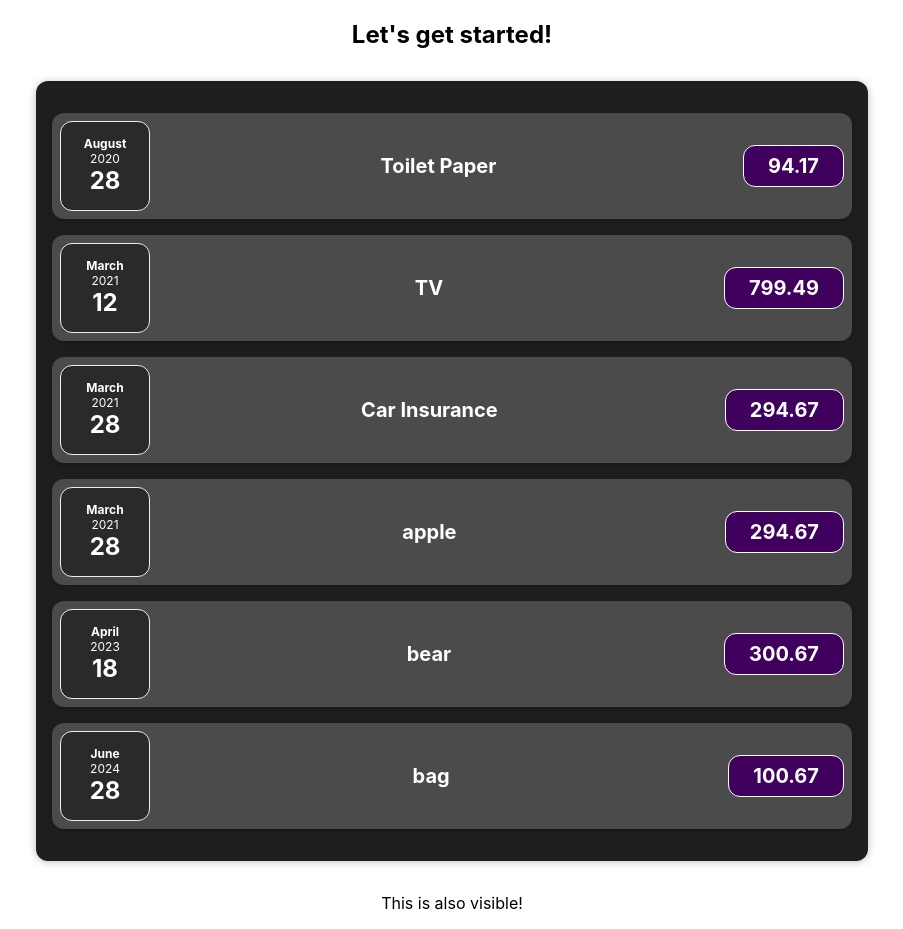
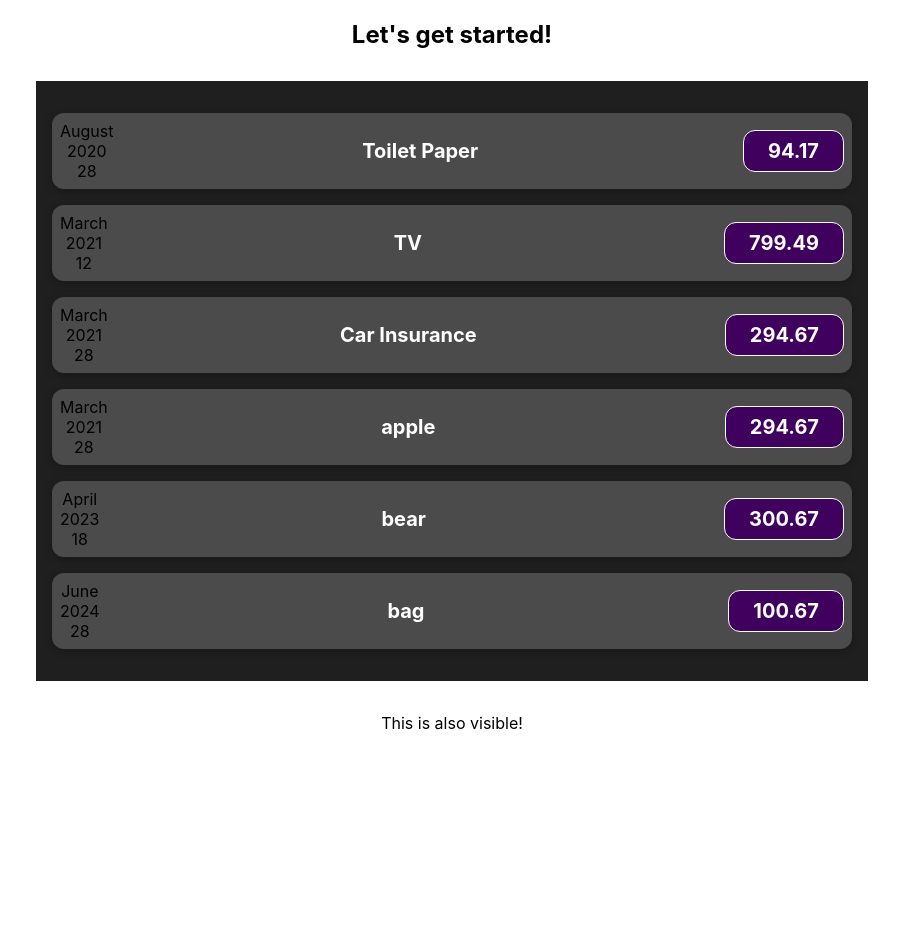
Before and after one commit to kangheemung/test_11_09, a React (Create React App) app: page / in a window 1280 px wide. Shown: the whole page, without its empty margins (188-1091 px from the left). After the commit the page ends 800 px from the top, so only its background shows below. Built offline with nearby package versions, Linux system fonts and the light colour scheme.

Commit message:
add components

```diff
--- a/src/App.js
+++ b/src/App.js
@@ -1,7 +1,8 @@
 import logo from './logo.svg';
 import './App.css';
-import ExpenseItem from './components/ExpenseItem';
-import Expenses from './components/Expenses'
+import React from 'react';
+import ExpenseItem from './components/Expenses/ExpenseItem';
+import Expenses from './components/Expenses/Expenses'
 function App() {
   const expenses =[
     {
@@ -25,14 +26,21 @@
     },
     {id: 'e4',title:'apple' ,amount: 294.67, date: new Date(2021, 2, 28)},
     {id: 'e5',title:'bear' ,amount: 300.67, date: new Date(2023, 3, 18)},
-    {id: 'e6',title:'bag' ,amount: 100.67, date: new Date(2024, 5, 28)}];
-  return (
+    {id: 'e6',title:'bag' ,amount: 100.67, date: new Date(2024, 5, 28)}
+    ];
+    return (//React.createElement(
+     // 'div',
+      //{},
+     //  React.createElement('h2',{},"Let's get started!"),
+     //  React.createElement(Expenses, {items: expenses})
+     // );
+  //(
     <div className="App">
-       <h2>Let's get started!</h2>
-       <Expenses items={expenses}/>
-       <p>This is also visible!</p>
+      <h2>Let's get started!</h2>
+        <Expenses items={expenses}/>
+         <p>This is also visible!</p>
     </div>
-  );
+ );
 }
 
 export default App;
--- a/src/components/ExpenseDate.css
+++ /dev/null
@@ -1,26 +0,0 @@
-.expense-date {
-  display: flex;
-  flex-direction: column;
-  width: 5.5rem;
-  height: 5.5rem;
-  border: 1px solid #ececec;
-  background-color: #2a2a2a;
-  color: white;
-  border-radius: 12px;
-  align-items: center;
-  justify-content: center;
-}
-
-.expense-date__month {
-  font-size: 0.75rem;
-  font-weight: bold;
-}
-
-.expense-date__year {
-  font-size: 0.75rem;
-}
-
-.expense-date__day {
-  font-size: 1.5rem;
-  font-weight: bold;
-}
--- /dev/null
+++ b/src/components/Expenses/ExpenseDate.css
@@ -0,0 +1,55 @@
+.expense-item {
+  display: flex;
+  justify-content: space-between;
+  align-items: center;
+  padding: 0.5rem;
+  margin: 1rem 0;
+
+  background-color: #4b4b4b;
+}
+
+.expense-item__description {
+  display: flex;
+  flex-direction: column;
+  gap: 1rem;
+  align-items: flex-end;
+  flex-flow: column-reverse;
+  justify-content: flex-start;
+  flex: 1;
+}
+
+.expense-item h2 {
+  color: #3a3a3a;
+  font-size: 1rem;
+  flex: 1;
+  margin: 0 1rem;
+  color: white;
+}
+
+.expense-item__price {
+  font-size: 1rem;
+  font-weight: bold;
+  color: white;
+  background-color: #40005d;
+  border: 1px solid white;
+  padding: 0.5rem;
+  border-radius: 12px;
+}
+
+@media (min-width: 580px) {
+  .expense-item__description {
+    flex-direction: row;
+    align-items: center;
+    justify-content: flex-start;
+    flex: 1;
+  }
+
+  .expense-item__description h2 {
+    font-size: 1.25rem;
+  }
+
+  .expense-item__price {
+    font-size: 1.25rem;
+    padding: 0.5rem 1.5rem;
+  }
+}
--- a/src/components/ExpenseDate.js
+++ b/src/components/Expenses/ExpenseDate.js
@@ -1,4 +1,4 @@
-import './ExpenseDate.css'
+import '../Expenses/ExpenseDate.css'
 //購入の日のレンダリングする。
 function ExpenseDate(props){
  const month = props.date.toLocaleString('en-US', { month: 'long' });
--- a/src/components/ExpenseItem.js
+++ b/src/components/Expenses/ExpenseItem.js
@@ -1,7 +1,8 @@
 
 
-import ExpenseDate from './ExpenseDate';
-import './ExpenseItem.css';
+import ExpenseDate from '../Expenses/ExpenseDate';
+import '../Expenses/ExpenseItem.css';
+import Card from '../UI/Card';
 function ExpenseItem(props) {
     //削除可能になる。
 // const expenseDate = new Date(2021, 2, 28);
@@ -13,13 +14,13 @@
  //const year = props.date.getFullYear();
 
     return(
-      <div className='expense-item'>
+      <Card className='expense-item'>
        <ExpenseDate date={props.date}/>
-        <div className="expense-item__description ">
+        <div className= " expense-item__description">
           <h2>{props.title}</h2>
           <div className="expense-item__price">{props.amount}</div>
         </div>
-      </div>
+      </Card>
     );
 
 }
--- a/src/components/Expenses.css
+++ b/src/components/Expenses/Expenses.css
@@ -4,6 +4,5 @@
   margin: 2rem auto;
   width: 50rem;
   max-width: 95%;
-  border-radius: 12px;
-  box-shadow: 0 1px 8px rgba(0, 0, 0, 0.25);
+
 }
--- a/src/components/Expenses.js
+++ b/src/components/Expenses/Expenses.js
@@ -1,10 +1,11 @@
-import ExpenseItem from './ExpenseItem';
-import './Expenses.css';
+import ExpenseItem from '../Expenses/ExpenseItem';
+import Card from '../UI/Card';
+import '../Expenses/Expenses.css';
 
 function Expenses(props){
 
 return (
-    <div className="expenses">
+    <Card className="expenses">
        <ExpenseItem
         title={props.items[0].title}
         amount={props.items[0].amount}
@@ -35,7 +36,7 @@
         amount={props.items[5].amount}
         date={props.items[5].date}
       />
-    </div>
+    </Card>
       );
 
 }
--- /dev/null
+++ b/src/components/UI/Card.css
@@ -0,0 +1,5 @@
+ .card {
+     border-radius: 12px;
+     box-shadow: 0 1px 8px rgba(0, 0, 0, 0.25);
+
+     }
--- /dev/null
+++ b/src/components/UI/Card.js
@@ -0,0 +1,9 @@
+import React from 'react';
+import '../UI/Card';
+
+function Card(props) {
+    const classes= 'card '+ props.className;
+    return <div className ={classes}>{props.children}</div>;
+}
+
+export default Card;
```
Also changed, not shown: src/components/Expenses/ExpenseItem.css (renamed from src/components/ExpenseItem.css).
